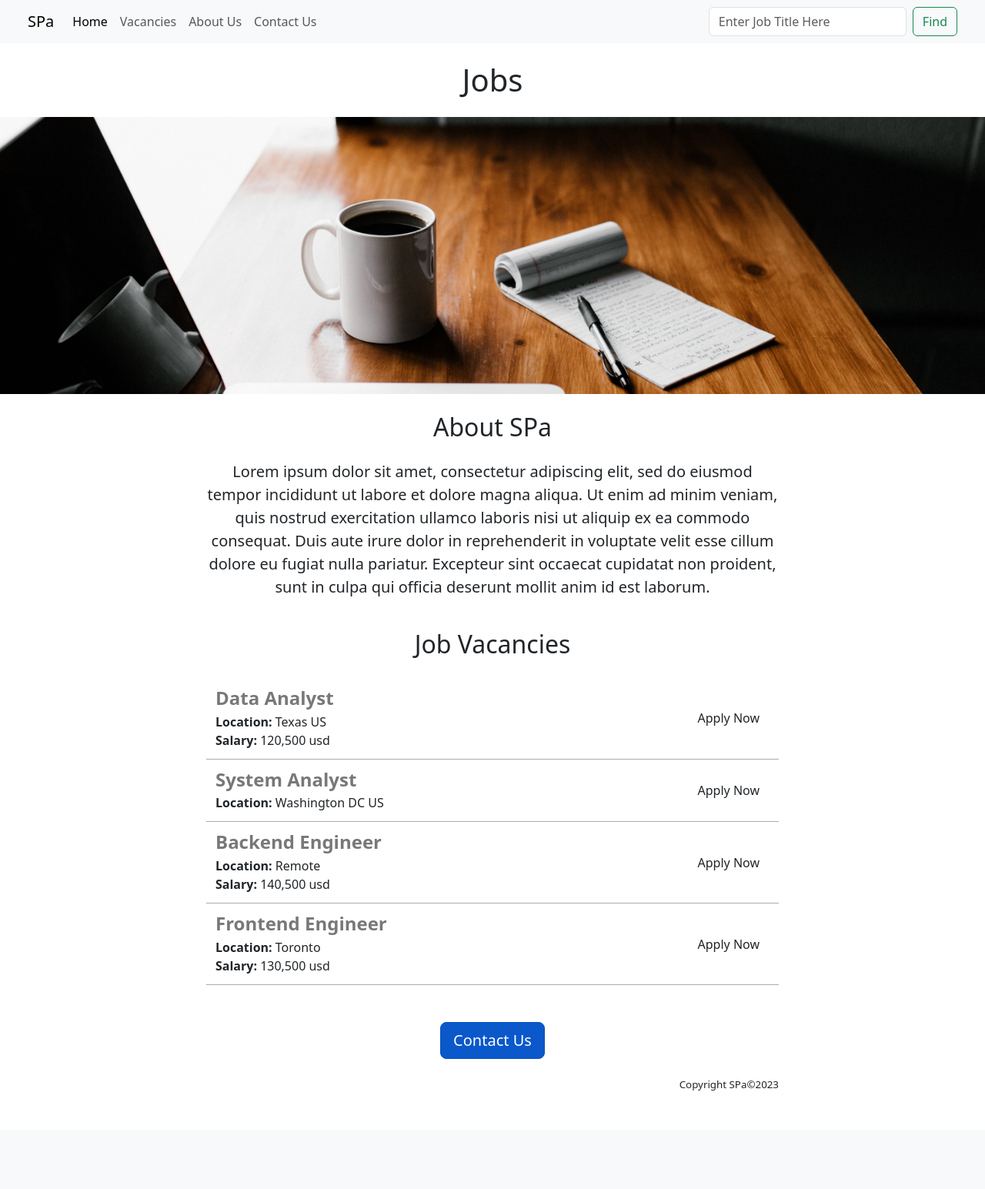
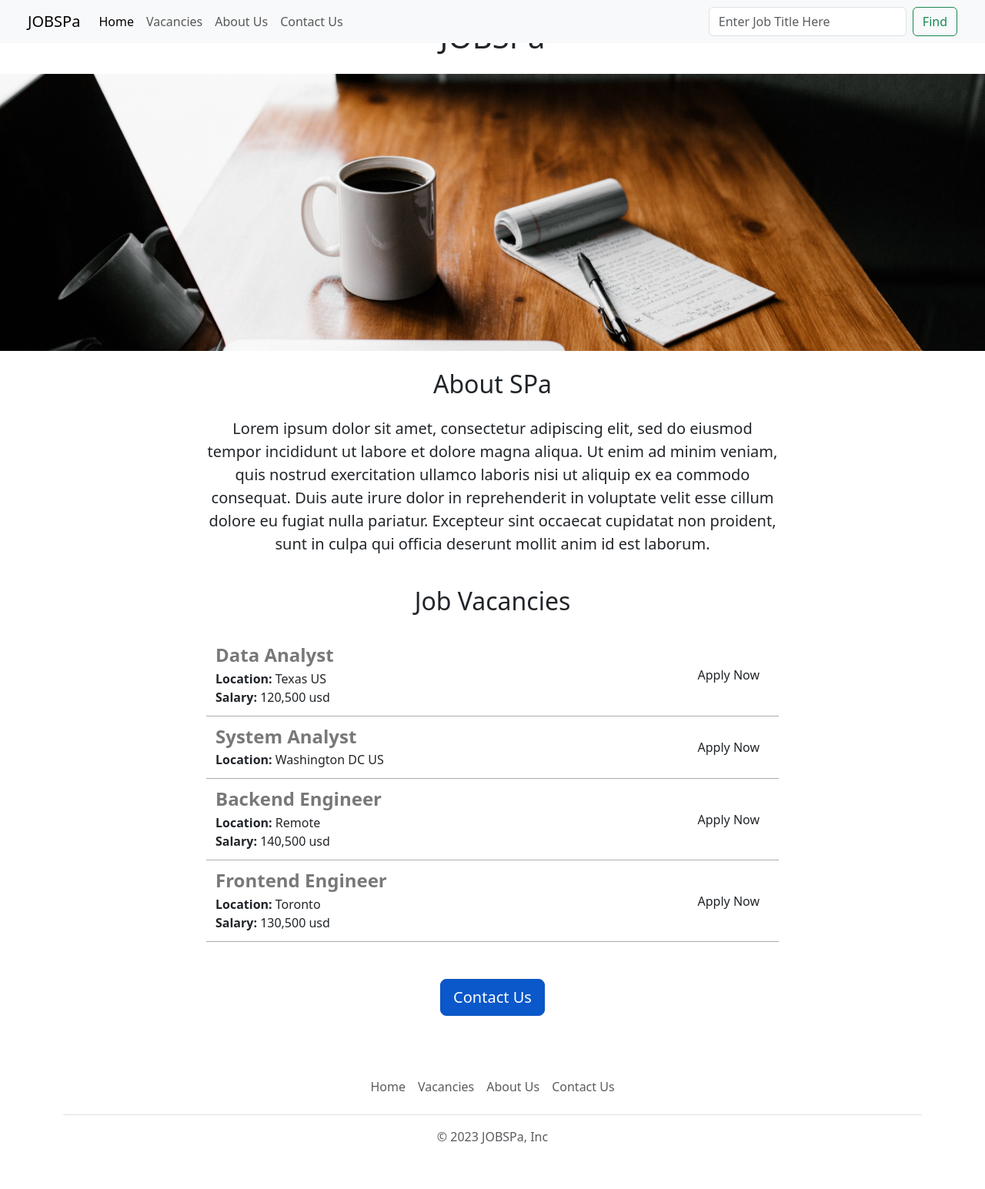
Before and after one commit to Lecon-a/webdev-v2, a Flask app: page / in a window 1280 px wide. Shown: the whole page at 77% size. Before the commit the page ends 1417 px from the top, so only its background shows below. Run offline with Flask 3, Linux system fonts and the light colour scheme.

Commit message:
add bootstrap footer

```diff
--- a/app.py
+++ b/app.py
@@ -34,10 +34,11 @@ about_spa = '''Lorem ipsum dolor sit amet, consectetur adipiscing elit, sed do e
                 dolor in reprehenderit in voluptate velit esse cillum dolore eu fugiat nulla pariatur.
                 Excepteur sint occaecat cupidatat non proident, sunt in culpa qui officia deserunt mollit
                 anim id est laborum.'''
+tabs = ["Home", "Vacancies", "About Us", "Contact Us"]
 
 @app.route("/")
 def index():
-    return render_template("home.html", Jobs=data, about=about_spa)
+    return render_template("home.html", Jobs=data, about=about_spa, company_name="JOBSPa", tabs=tabs)
 
 @app.route("/api/jobs")
 def get_jobs():
--- /dev/null
+++ b/templates/footer.html
@@ -0,0 +1,10 @@
+<div class="container">
+    <footer class="py-3 my-4">
+        <ul class="nav justify-content-center border-bottom pb-3 mb-3">
+            {% for tab in tabs %}
+                <li class="nav-item"><a href="#{% if tab != 'Home' %}{{ tab.split(' ')[0].lower() }}{% endif %}" class="nav-link px-2 text-body-secondary">{{ tab }}</a></li>
+            {% endfor %}
+        </ul>
+      <p class="text-center text-body-secondary">&copy; 2023 JOBSPa, Inc</p>
+    </footer>
+  </div>
--- a/templates/home.html
+++ b/templates/home.html
@@ -3,7 +3,7 @@
 <head>
     <meta charset="UTF-8">
     <meta name="viewport" content="width=device-width, initial-scale=1.0">
-    <title>Job</title>
+    <title>{{ company_name }}</title>
     <!-- Bootstrap -->
     <link href="https://cdn.jsdelivr.net/npm/bootstrap@5.3.1/dist/css/bootstrap.min.css" rel="stylesheet" integrity="sha384-4bw+/aepP/YC94hEpVNVgiZdgIC5+VKNBQNGCHeKRQN+PtmoHDEXuppvnDJzQIu9" crossorigin="anonymous">
     <style>
@@ -72,16 +72,16 @@
 </head>
 <body>
     {% include 'nav.html' %}
-    <h1 class="text-center mt-4 mb-4">Jobs</h1>
+    <h1 class="text-center mt-4 mb-4">{{ company_name }}</h1>
     <img src="/static/banner.jpg" class="img-responsive" id="banner" alt="banner image">
     <div class="container section-container">
-        <div class="pt-4" id="about_us">
+        <div class="pt-4" id="about">
             <h2 class="text-center mb-4">About SPa</h2>
             <p class="lead about_text">
                 {{about}}
             </p>
         </div>
-        <div class="pt-4" id="jobs">
+        <div class="pt-4" id="vacancies">
             <h2 class="text-center mb-4">Job Vacancies</h2>
             <div>
                 {% for job in Jobs %}
@@ -90,11 +90,11 @@
             </div>
 
         </div>
-        <div class="text-center footer" id="contact_us">
+        <div class="text-center footer" id="contact">
             <button class="btn btn-primary btn-lg active">Contact Us</button>
-            <p class="mt-4 copyright">Copyright SPa&copy;2023</p>
         </div>
     </div>
+    {% include 'footer.html' %}
 
     <!-- Bootstrap js -->
     <script src="https://cdn.jsdelivr.net/npm/bootstrap@5.3.1/dist/js/bootstrap.bundle.min.js" integrity="sha384-HwwvtgBNo3bZJJLYd8oVXjrBZt8cqVSpeBNS5n7C8IVInixGAoxmnlMuBnhbgrkm" crossorigin="anonymous"></script>
--- a/templates/nav.html
+++ b/templates/nav.html
@@ -1,23 +1,16 @@
-<nav class="navbar navbar-expand-lg bg-body-tertiary px-4">
+<nav class="navbar navbar-expand-lg fixed-top bg-body-tertiary px-4">
   <div class="container-fluid">
-    <a class="navbar-brand" href="#">SPa</a>
+    <a class="navbar-brand" href="#">{{ company_name }}</a>
     <button class="navbar-toggler" type="button" data-bs-toggle="collapse" data-bs-target="#navbarTogglerDemo02" aria-controls="navbarTogglerDemo02" aria-expanded="false" aria-label="Toggle navigation">
       <span class="navbar-toggler-icon"></span>
     </button>
     <div class="collapse navbar-collapse" id="navbarTogglerDemo02">
       <ul class="navbar-nav me-auto mb-2 mb-lg-0">
-        <li class="nav-item">
-          <a class="nav-link active" aria-current="page" href="#">Home</a>
-        </li>
-        <li class="nav-item">
-          <a class="nav-link" href="#jobs">Vacancies</a>
-        </li>
-        <li class="nav-item">
-          <a class="nav-link" href="#about_us">About Us</a>
-        </li>
-        <li class="nav-item">
-          <a class="nav-link" href="#contact_us">Contact Us</a>
-        </li>
+        {% for tab in tabs %}
+          <li class="nav-item">
+            <a class="{% if tab == 'Home' %} active {% endif %} nav-link" aria-current="page" href="#{% if tab != 'Home' %}{{ tab.split(' ')[0].lower() }}{% endif %}">{{ tab }}</a>
+          </li>
+        {% endfor %}
       </ul>
       <form class="d-flex" role="search">
         <input class="form-control me-2" type="search" placeholder="Enter Job Title Here" aria-label="Search">
@@ -26,3 +19,4 @@
     </div>
   </div>
 </nav>
+<div class=""></div>
```
